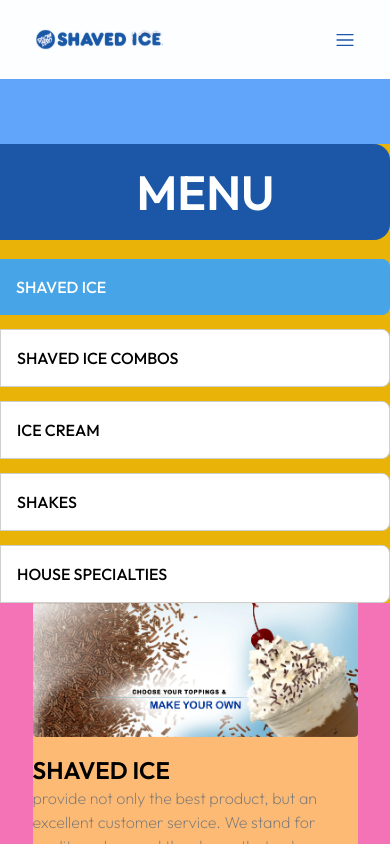
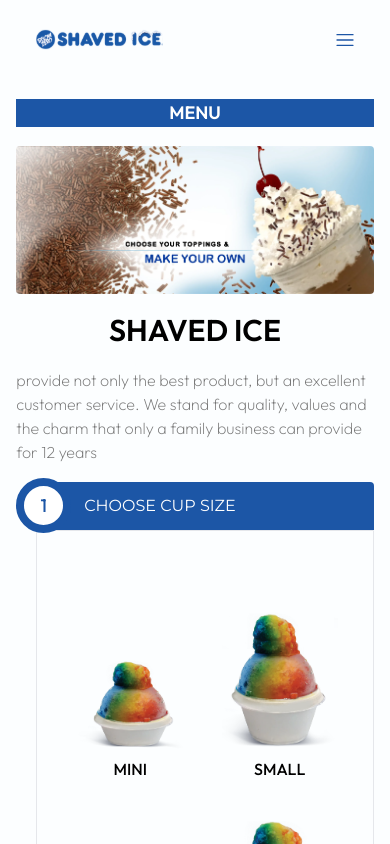
Before and after one commit to msclal/below-zero, a Next.js app: page /menu in a window 390 px wide. Shown: the top 844 px of the page. Built offline with nearby package versions, Linux system fonts and the light colour scheme.

Commit message:
added menu title on mobile/table and fixed minor responsive issues

```diff
--- a/src/app/menu/page.js
+++ b/src/app/menu/page.js
@@ -205,16 +205,16 @@
       <Head>
         <title>Below Zero: Shaved Ice | Menu</title>
       </Head>
-      <div className="flex justify-center flex-col bg-red-500">
-        <div className="flex max-lg:flex-col pt-36  bg-blue-400">
-          <div className="lg:w-5/12 bg-yellow-500">
+      <div className="flex justify-center flex-col ">
+        <div className="flex max-lg:flex-col ">
+          <div className="lg:w-5/12 ">
             <Menubar
               selectedMenuItem={isClicked}
               onMenuItemClick={handleClick}
             />
           </div>
-          <div className="flex flex-col items-center min-h-screen gap-y-10 lg:gap-y-20 w-fit lg:pr-[5%] bg-pink-400">
-            <div className="flex justify-end flex-col w-full space-y-[3%] max-sm:w-10/12 sm:w-full lg:w-10/12 bg-orange-300">
+          <div className="flex flex-col items-center min-h-screen gap-y-10 lg:gap-y-20 w-fit lg:pr-[5%] ">
+            <div className="flex flex-col space-y-[3%] lg:w-10/12 max-lg:w-11/12">
               <Image
                 src={Banner}
                 alt="Landing"
@@ -226,11 +226,13 @@
               {isClicked === "SHAVED ICE" && (
                 <div className="flex flex-col justify-center">
                   <div className="pt-[2%]">
-                    <div className="font-semibold text-2xl">SHAVED ICE</div>
-                    <div className="text-text-subtext font-extralight sm:w-8/12 xl:w-6/12">
+                    <div className="font-semibold text-2xl max-lg:text-center max-lg:text-3xl max-lg:pb-5">
+                      SHAVED ICE
+                    </div>
+                    <div className="text-text-subtext font-extralight lg:w-8/12 xl:w-6/12">
                       provide not only the best product, but an excellent
                       customer service. We stand for quality, values and the
-                      charm that only
+                      charm that only a family business can provide for 12 years
                     </div>
                   </div>
                   <div className="space-y-[5%] pb-[3%] pt-[5%]">
@@ -242,13 +244,13 @@
               {isClicked === "SHAVED ICE COMBOS" && (
                 <div className="flex flex-col justify-center">
                   <div className="pt-[2%]">
-                    <div className="font-semibold text-2xl">
+                    <div className="font-semibold text-2xl max-lg:text-center max-lg:text-3xl max-lg:pb-5">
                       SHAVED ICE COMBOS
                     </div>
-                    <div className="text-text-subtext font-extralight sm:w-8/12 xl:w-6/12">
+                    <div className="text-text-subtext font-extralight lg:w-8/12 xl:w-6/12">
                       provide not only the best product, but an excellent
                       customer service. We stand for quality, values and the
-                      charm that only
+                      charm that only a family business can provide for 12 years
                     </div>
                   </div>
                   <div className="space-y-[5%] pb-[3%] pt-[5%]">
@@ -262,11 +264,13 @@
               {isClicked === "ICE CREAM" && (
                 <div className="flex flex-col justify-center">
                   <div className="pt-[2%]">
-                    <div className="font-semibold text-2xl">ICE CREAM</div>
-                    <div className="text-text-subtext font-extralight sm:w-8/12 xl:w-6/12">
+                    <div className="font-semibold text-2xl max-lg:text-center max-lg:text-3xl max-lg:pb-5">
+                      ICE CREAM
+                    </div>
+                    <div className="text-text-subtext font-extralight lg:w-8/12 xl:w-6/12">
                       provide not only the best product, but an excellent
                       customer service. We stand for quality, values and the
-                      charm that only
+                      charm that only a family business can provide for 12 years
                     </div>
                   </div>
                   <div className="space-y-[5%] pb-[3%] pt-[5%]">
@@ -290,11 +294,13 @@
               {isClicked === "SHAKES" && (
                 <div className="flex flex-col justify-center">
                   <div className="pt-[2%]">
-                    <div className="font-semibold text-2xl">SHAKES</div>
-                    <div className="text-text-subtext font-extralight sm:w-8/12 xl:w-6/12">
+                    <div className="font-semibold text-2xl max-lg:text-center max-lg:text-3xl max-lg:pb-5">
+                      SHAKES
+                    </div>
+                    <div className="text-text-subtext font-extralight lg:w-8/12 xl:w-6/12">
                       provide not only the best product, but an excellent
                       customer service. We stand for quality, values and the
-                      charm that only
+                      charm that only a family business can provide for 12 years
                     </div>
                   </div>
                   <div className="space-y-[5%] pb-[3%] pt-[5%]">
@@ -308,13 +314,13 @@
               {isClicked === "HOUSE SPECIALTIES" && (
                 <div className="flex flex-col justify-center">
                   <div className="pt-[2%]">
-                    <div className="font-semibold text-2xl">
+                    <div className="font-semibold text-2xl max-lg:text-center max-lg:text-3xl max-lg:pb-5">
                       HOUSE SPECIALTIES
                     </div>
-                    <div className="text-text-subtext font-extralight sm:w-8/12 xl:w-6/12">
+                    <div className="text-text-subtext font-extralight lg:w-8/12 xl:w-6/12">
                       provide not only the best product, but an excellent
                       customer service. We stand for quality, values and the
-                      charm that only
+                      charm that only a family business can provide for 12 years
                     </div>
                   </div>
                   <div className="space-y-[5%] pb-[3%] pt-[5%]">
--- a/src/components/Landing/Services.jsx
+++ b/src/components/Landing/Services.jsx
@@ -6,7 +6,7 @@
 const Services = () => {
   return (
     <>
-      <div className="flex  justify-center py-[6%] pt-36 bg-secondary-background">
+      <div className="flex  justify-center py-[6%] bg-secondary-background">
         <div className="sm:w-10/12 lg:w-8/12 flex max-sm:flex-col max-sm:items-center space-x-[7%]">
           <div className="sm:w-4/12 max-sm:w-10/12">
             <Image
--- a/src/components/Menu/Menubar.jsx
+++ b/src/components/Menu/Menubar.jsx
@@ -3,8 +3,9 @@
 
 const Menubar = ({ selectedMenuItem, onMenuItemClick }) => {
   return (
-    <div className="w-full">
-      <div className="text-5xl font-semibold text-white bg-primary p-6  pl-[35%] mb-[14pt] rounded-r-2xl">
+    <>
+      <div className="w-full max-lg:hidden">
+        <div className="text-5xl font-semibold text-white bg-primary p-6 lg:pl-[20%] xl:pl-[35%] mb-[14pt] rounded-r-2xl">
           MENU
         </div>
 
@@ -41,6 +42,12 @@
           </p>
         </div>
       </div>
+      <div className="w-full flex justify-center lg:hidden">
+        <div className="bg-primary text-white font-semibold text-lg text-center w-11/12 my-[5%]">
+          MENU
+        </div>
+      </div>
+    </>
   );
 };
 
--- a/src/components/NavBar.jsx
+++ b/src/components/NavBar.jsx
@@ -31,7 +31,7 @@
 
   return (
     <div>
-      <div className="fixed z-10 flex justify-center bg-primary-background">
+      <div className="z-10 flex justify-center bg-primary-background">
         <div className="flex items-center justify-between w-11/12 py-6 max-sm:hidden ">
           <div className="max-sm:w-[40%] sm:w-[20%] lg:w-[13%] max-sm:py-[5%]">
             <Image
```
Also changed, not shown: public/data/SnowConeCombos.js (added, +82 -0 lines). Lines whose indentation alone changed are shown as unchanged.
